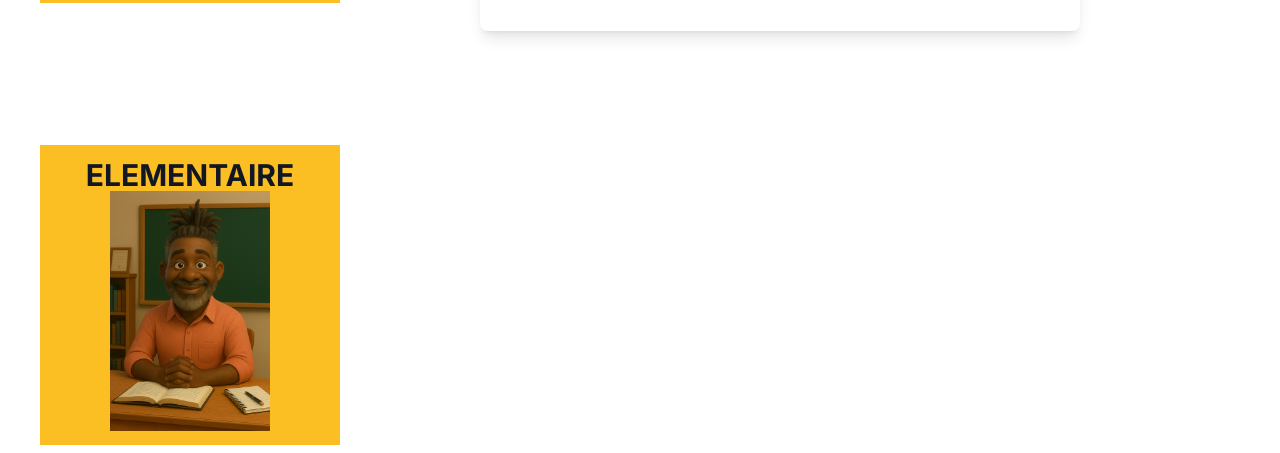
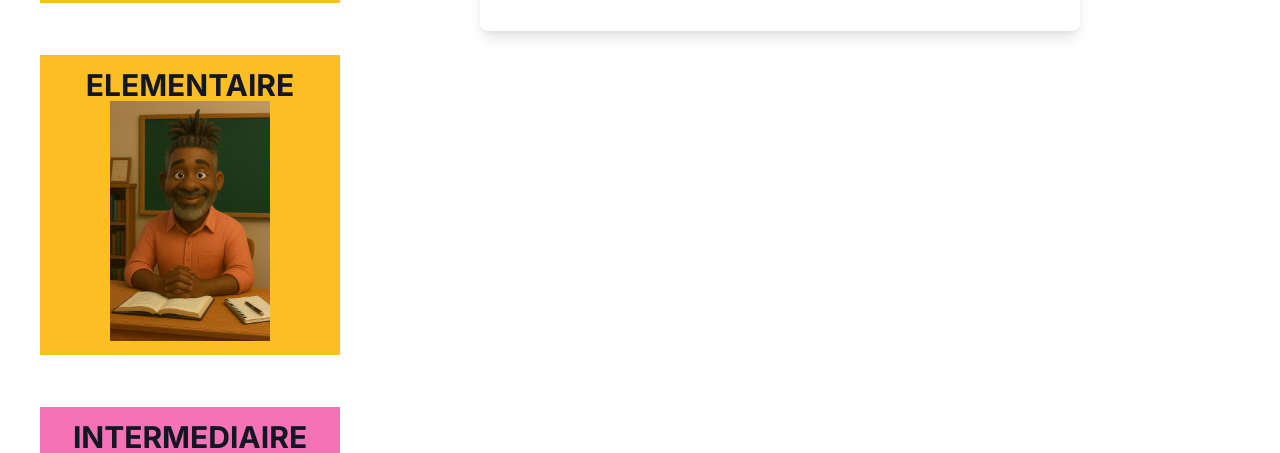
Before and after one commit to TomChaseParis/STARTUP-FAW-NEXT, a Next.js app: page /courses in a window 1280 px wide. Shown: the part 477-930 px from the top of the page. Built offline with nearby package versions, Linux system fonts and the light colour scheme.

Commit message:
fix:(header) added a path for to close the burger menu when we change of page or section

```diff
--- a/components/Courses/CardsLevel/ElementaryCard.tsx
+++ b/components/Courses/CardsLevel/ElementaryCard.tsx
@@ -5,7 +5,7 @@ import ImgTeacher1 from "../../../public/images/courses/teacher/jean.jpg";
 const ElementaryCard = () => {
   return (
     <section className="">
-      <div className="container pt-[90px]">
+      <div className="container">
         <div className="-mx-4 flex flex-wrap items-center">
           {/* Partie image */}
           <div className="w-full px-4 lg:w-1/2">
--- a/components/Header/index.tsx
+++ b/components/Header/index.tsx
@@ -17,6 +17,9 @@ const Header = () => {
   };
   useEffect(() => {
     window.addEventListener("scroll", handleStickyNavbar);
+    return () => {
+      window.removeEventListener("scroll", handleStickyNavbar);
+    };
   }, []);
 
   // submenu handler
@@ -26,6 +29,12 @@ const Header = () => {
   };
 
   const pathname = usePathname();
+
+  // 🔑 ferme automatiquement le menu quand le pathname change
+  useEffect(() => {
+    setNavbarOpen(false);
+    setOpenIndex(-1); // facultatif : ferme aussi les sous-menus
+  }, [pathname]);
 
   return (
     <header
```
